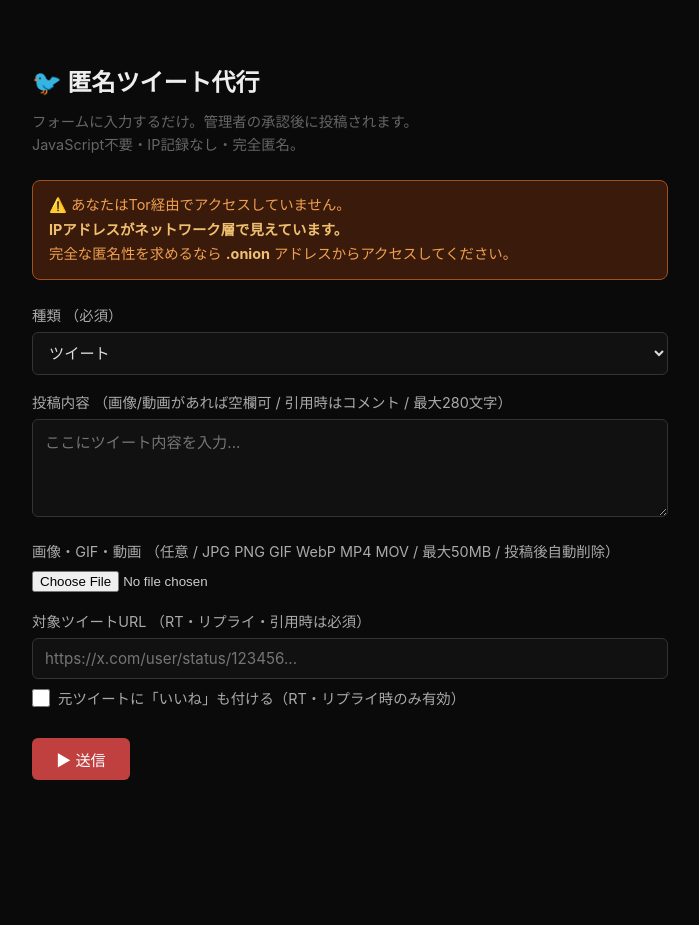
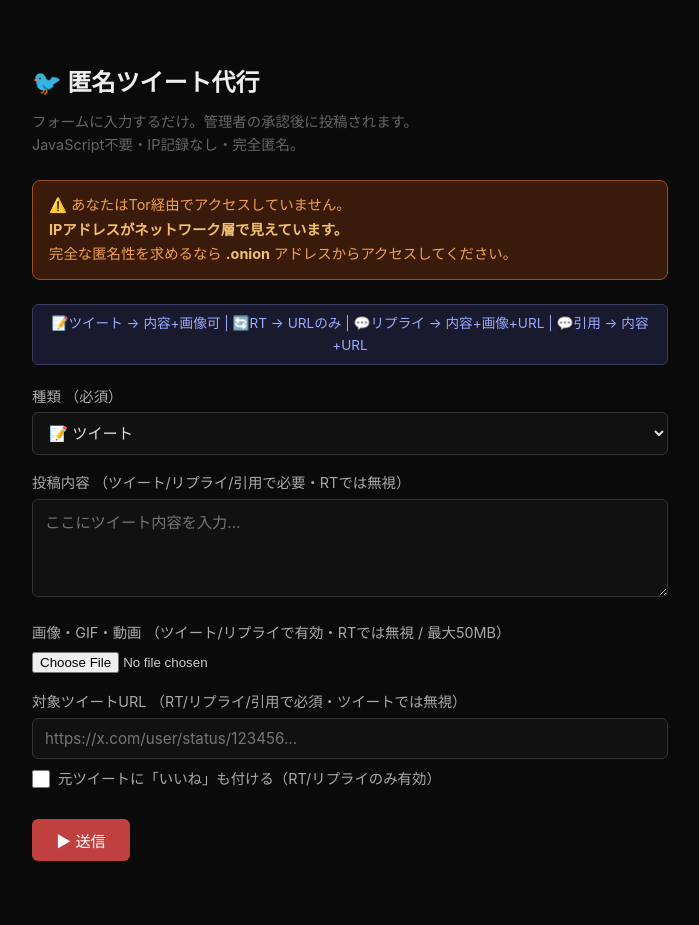
Before and after one commit to maebahesioru/daiko, a Flask app: page / in a window 1280 px wide. Shown: the whole page, without its empty margins (290-989 px from the left). Before the commit the page ends 780 px from the top, so only its background shows below. Run offline with Flask 3, Linux system fonts and the light colour scheme.

Commit message:
fix form hints - clarify which fields apply per type

```diff
--- a/static/style.css
+++ b/static/style.css
@@ -113,3 +113,14 @@ a:hover { color: #8cf; }
 }
 
 .clearnet-warning strong { color: #f0c070; }
+
+.usage-hint {
+  background: #1a1a2e;
+  border: 1px solid #3a3a5e;
+  color: #9af;
+  padding: 8px 12px;
+  border-radius: 6px;
+  font-size: 0.85rem;
+  margin-bottom: 1.2rem;
+  text-align: center;
+}
--- a/templates/submit.html
+++ b/templates/submit.html
@@ -31,26 +31,30 @@
 
 <form method="POST" action="/submit" enctype="multipart/form-data">
 
+<p class="usage-hint">
+📝ツイート → 内容+画像可 | 🔄RT → URLのみ | 💬リプライ → 内容+画像+URL | 💬引用 → 内容+URL
+</p>
+
 <label>種類 <span class="hint">（必須）</span></label>
 <select name="type" required>
-<option value="tweet">ツイート</option>
-<option value="retweet">リツイート (RT)</option>
-<option value="reply">リプライ (返信)</option>
-<option value="quote">引用 (Quote)</option>
+<option value="tweet">📝 ツイート</option>
+<option value="retweet">🔄 リツイート (RT)</option>
+<option value="reply">💬 リプライ (返信)</option>
+<option value="quote">💬 引用 (Quote)</option>
 </select>
 
-<label for="content">投稿内容 <span class="hint">（画像/動画があれば空欄可 / 引用時はコメント / 最大280文字）</span></label>
+<label for="content">投稿内容 <span class="hint">（ツイート/リプライ/引用で必要・RTでは無視）</span></label>
 <textarea name="content" id="content" rows="4" maxlength="280" placeholder="ここにツイート内容を入力..."></textarea>
 
-<label for="media">画像・GIF・動画 <span class="hint">（任意 / JPG PNG GIF WebP MP4 MOV / 最大50MB / 投稿後自動削除）</span></label>
+<label for="media">画像・GIF・動画 <span class="hint">（ツイート/リプライで有効・RTでは無視 / 最大50MB）</span></label>
 <input type="file" name="media" id="media" accept=".jpg,.jpeg,.png,.gif,.webp,.mp4,.mov">
 
-<label for="target_url">対象ツイートURL <span class="hint">（RT・リプライ・引用時は必須）</span></label>
+<label for="target_url">対象ツイートURL <span class="hint">（RT/リプライ/引用で必須・ツイートでは無視）</span></label>
 <input type="url" name="target_url" id="target_url" placeholder="https://x.com/user/status/123456...">
 
 <label class="checkbox-label">
 <input type="checkbox" name="like_original" value="1">
-元ツイートに「いいね」も付ける（RT・リプライ時のみ有効）
+元ツイートに「いいね」も付ける（RT/リプライのみ有効）
 </label>
 
 <button type="submit">▶ 送信</button>
```
